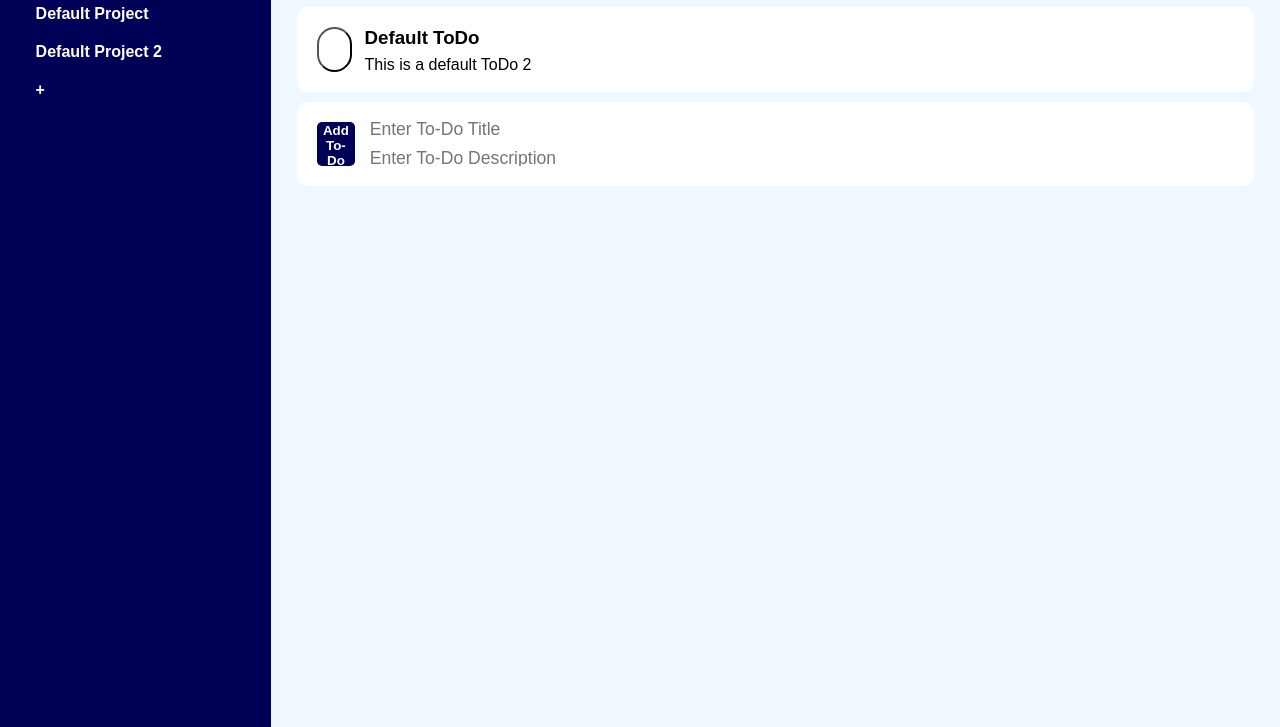
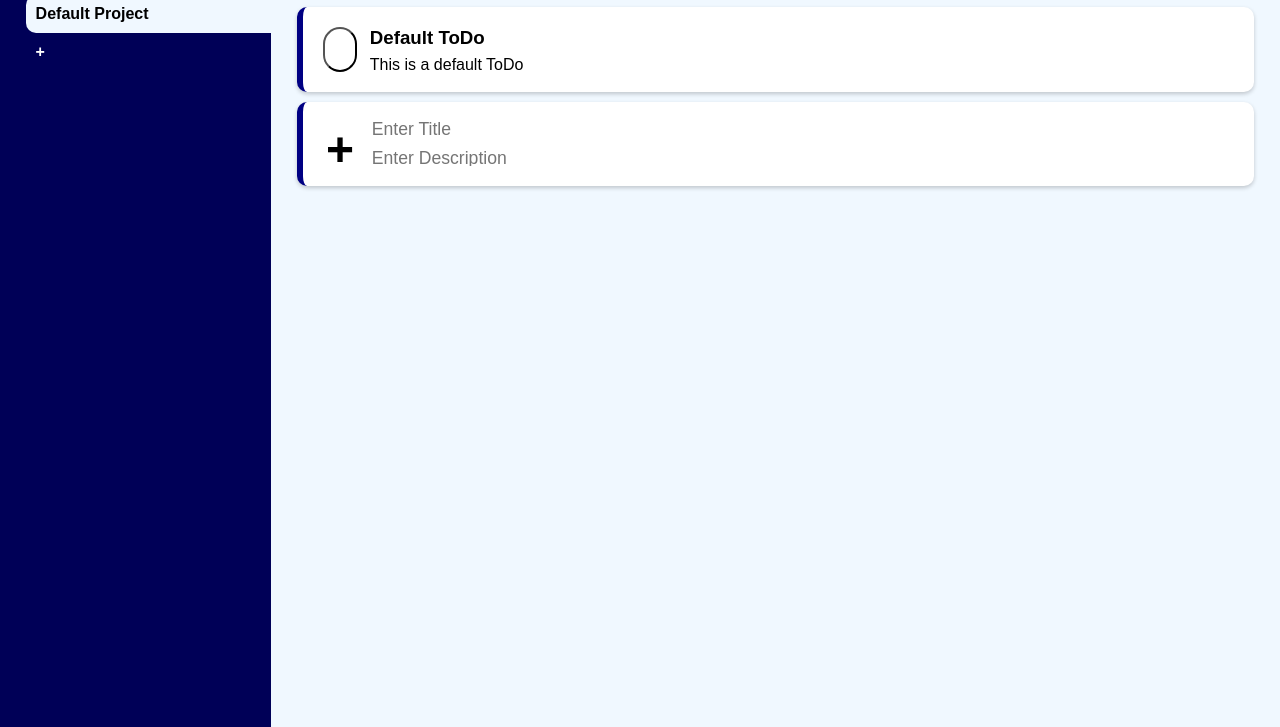
Before and after one commit to woodethx/to-do, a website built with webpack: page src/template.html in a window 1280 px wide. Shown: the part 73-800 px from the top of the page. Built offline with nearby package versions, Linux system fonts and the light colour scheme.

Commit message:
Made things look better and made adding todos/projects better

```diff
--- a/src/dom.js
+++ b/src/dom.js
@@ -3,10 +3,10 @@ import bus from "./pubsub";
 export default function init(){
     bus.subscribe("project:added", renderProjects);
     bus.subscribe("todo:added", renderList);
-    bus.subscribe("new:project", renderList);
 }
 
 let currentProjectBtn = null;
+
 function renderProjects(projects){
     const projCon = document.querySelector("#projCon");
     projCon.innerHTML = "";
@@ -21,33 +21,43 @@ function renderProjects(projects){
             currentProjectBtn = projDiv;
             renderList(project);
         })
+        if(currentProjectBtn) currentProjectBtn.classList.remove("selectedProject");
+        projDiv.classList.add("selectedProject");
+        currentProjectBtn = projDiv;
+        renderList(project);
     });
     const addDiv = document.createElement("button");
     addDiv.classList.add("addProj");
     addDiv.textContent = "+";
     const projInput = document.createElement("input");
-    projInput.placeholder = "Project Title";
-    const projSub = document.createElement("button");
-    projSub.addEventListener("click", () => {
+    projInput.addEventListener("blur", () => {
+        projInput.value = "";
+        projInput.classList.add("invisible");
+    });
+    projInput.addEventListener("keydown", e=>{
+        if(e.key === "Enter"){
             const name = projInput.value.trim();
             if (!name) return;
             bus.publish("addProj", { name });
             projInput.value = "";
             projInput.classList.add("invisible");
-        projSub.classList.add("invisible");
+        }
+        if(e.key === "Escape"){
+            projInput.value = "";
+            projInput.classList.add("invisible");
+        }
     });
     projInput.classList.add("invisible");
-    projSub.classList.add("invisible");
-    projSub.textContent = "Add Project";
-    addDiv.append(projInput,projSub);
+    addDiv.append(projInput);
     addDiv.addEventListener("click", () => {
         projInput.classList.remove("invisible");
-        projSub.classList.remove("invisible");
         projInput.focus();
     });
     projCon.appendChild(addDiv);
 }
 function renderList(project){
+    const toDoHead = document.getElementById("toDoHead");
+    toDoHead.innerText = project.name+" Tasks:"
     const listCon = document.querySelector("#listCon");
     listCon.innerHTML = "";
     project.toDos.forEach(toDo => {
@@ -67,20 +77,23 @@ function renderList(project){
         const toDoTitle = document.createElement("h3");
         toDoTitle.innerText = toDo.title;
         const toDoDesc = document.createElement("p");
+        toDoDesc.classList.add("secondRow");
         toDoDesc.innerText = toDo.desc;
         toDoDiv.append(checkbox, toDoTitle, toDoDesc);
         listCon.appendChild(toDoDiv);
     });
     const toDoAdd = document.createElement("div")
     toDoAdd.classList.add("toDoItem");
-    const toDoPlus = document.createElement("button");
-    toDoPlus.textContent = "Add To-Do";
+    const toDoPlus = document.createElement("p");
+    toDoPlus.textContent = "+";
     toDoPlus.classList.add("addToDo");
     const addTitle = document.createElement("input");
     const addDesc = document.createElement("input");
-    addTitle.placeholder = "Enter To-Do Title";
-    addDesc.placeholder = "Enter To-Do Description";
-    toDoPlus.addEventListener("click", () =>{
+    addTitle.placeholder = "Enter Title";
+    addDesc.placeholder = "Enter Description";
+    addDesc.classList.add("secondRow");
+    const addToDoDiv = (e) => {
+        if(e.key === "Enter"){
             const projID = currentProjectBtn.dataset.id;
             const toDoTitle = addTitle.value.trim();
             const toDoDesc = addDesc.value.trim();
@@ -89,7 +102,10 @@ function renderList(project){
             name: toDoTitle,
             desc: toDoDesc
         });
-    });
+        }
+    }
+    addTitle.addEventListener("keydown", addToDoDiv);
+    addDesc.addEventListener("keydown", addToDoDiv);
     toDoAdd.append(toDoPlus,addTitle,addDesc);
     listCon.append(toDoAdd);
 }
--- a/src/index.js
+++ b/src/index.js
@@ -6,5 +6,3 @@ import initDOM from "./dom";
 initDOM();
 const proj = new Project("Default Project", "This is a default project");
 proj.addToDo("Default ToDo", "This is a default ToDo");
-const proj2 = new Project("Default Project 2", "This is a default project");
-proj2.addToDo("Default ToDo", "This is a default ToDo 2");
--- a/src/projects.js
+++ b/src/projects.js
@@ -10,7 +10,6 @@ export default class Project{
         this.toDos = [];
         projects.push(this);
         bus.publish("project:added", projects);
-        bus.publish("new:project", this);
     }
     addToDo(title, desc){
         const toDo = new ToDo(title,desc);
@@ -27,6 +26,7 @@ export default class Project{
 }
 bus.subscribe("addProj", ({ name, desc = "" }) => {
     const proj = new Project(name, desc);
+    bus.publish("new:project", this);
 });
 bus.subscribe("addToDo", ({projID, name, desc }) => {
     const proj = projects.find(project => project.id === projID);
--- a/src/styles.css
+++ b/src/styles.css
@@ -15,7 +15,8 @@ body{
     width: 20%;
     padding-left: 2vw;
 }
-#projCon > button{
+#projCon > button,
+.addProj > input:focus{
     background-color: rgb(0, 0, 87);
     color: white;
     border: none;
@@ -40,17 +41,22 @@ main{
 }
 .toDoItem{
     display: grid;
-    grid-template-columns: 1fr 25fr;
+    grid-template-columns: 1fr 23fr 2fr;
     grid-template-rows: 2vh 2vh;
     gap: 1vw;
     background-color: white;
     padding: 20px;
     border-radius: 10px;
     margin-right: 2vw;
+    border-left: 6px solid rgb(0, 0, 131);
+    box-shadow: 0 2px 4px rgba(0, 0, 0, 0.2);
 }
 .toDoItem >h3,
 .toDoItem >p{
     margin: 0;
+}
+.secondRow{
+    grid-area: 2 / 2 / 3 / 3;
 }
 .checkbox{
     grid-area: 1 / 1 / 3 / 2;
@@ -60,11 +66,10 @@ main{
 }
 .addToDo{
     grid-area: 1 / 1 / 3 / 2;
-    background-color: rgb(0, 0, 87);
-    border: none;
-    border-radius: 5px;
-    color: white;
+    color: black;
+    font-size: 3rem;
     font-weight: 700;
+    text-align: center;
 }
 
 #projCon > button.selectedProject{
@@ -93,11 +98,6 @@ main{
     border: none;
     border-radius: 5px;
 }
-.addProj > button{
-    background-color: white;
-    border: none;
-    border-radius: 5px;
-}
 .invisible{
     display: none;
 }
--- a/src/template.html
+++ b/src/template.html
@@ -11,7 +11,7 @@
         <div id="projCon"></div>
     </aside>
     <main>
-        <h1>To-Do:</h1>
+        <h1 id="toDoHead"></h1>
         <div id="listCon">
         </div>
     </main>
--- a/src/todos.js
+++ b/src/todos.js
@@ -5,7 +5,6 @@ export default class ToDo{
         this.title = title;
         this.desc = desc;
         this.completed = false;
-        this.createDate = Date.now();
         this.id = crypto.randomUUID();
     }
 
```
Lines whose indentation alone changed are shown as unchanged.
